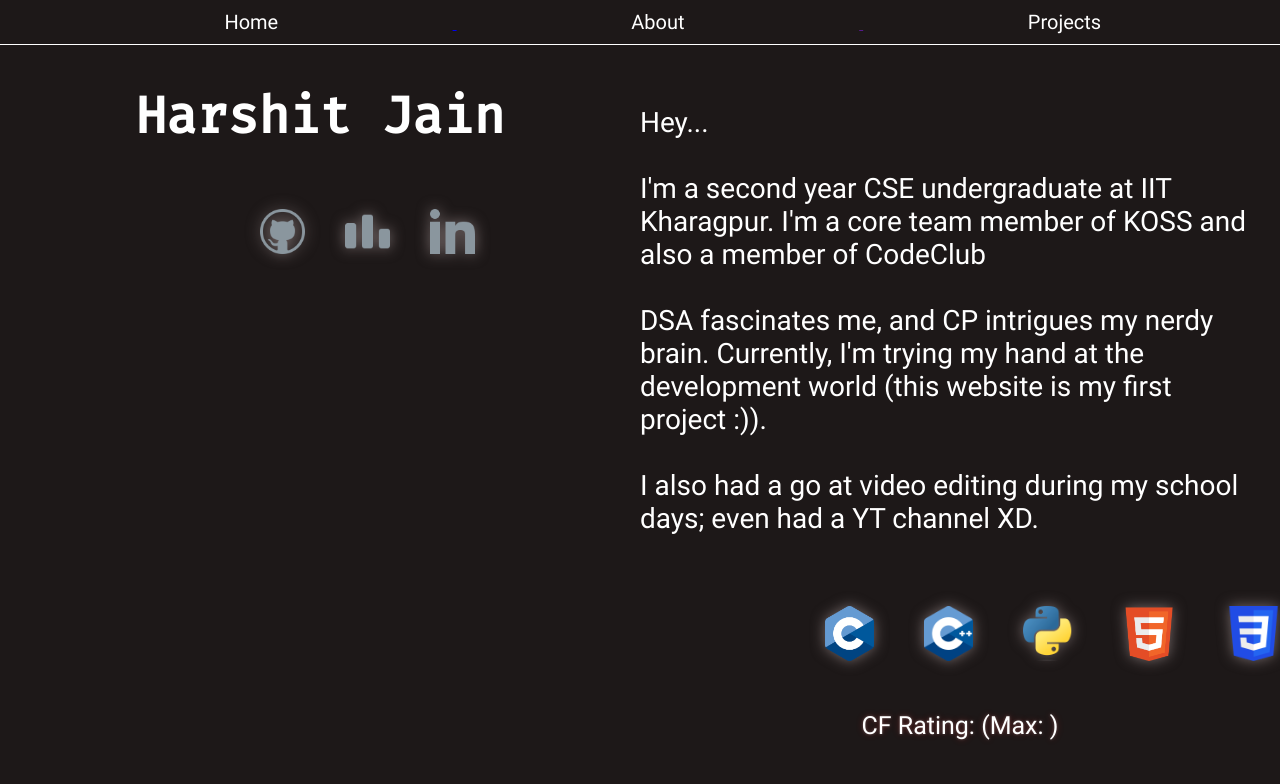
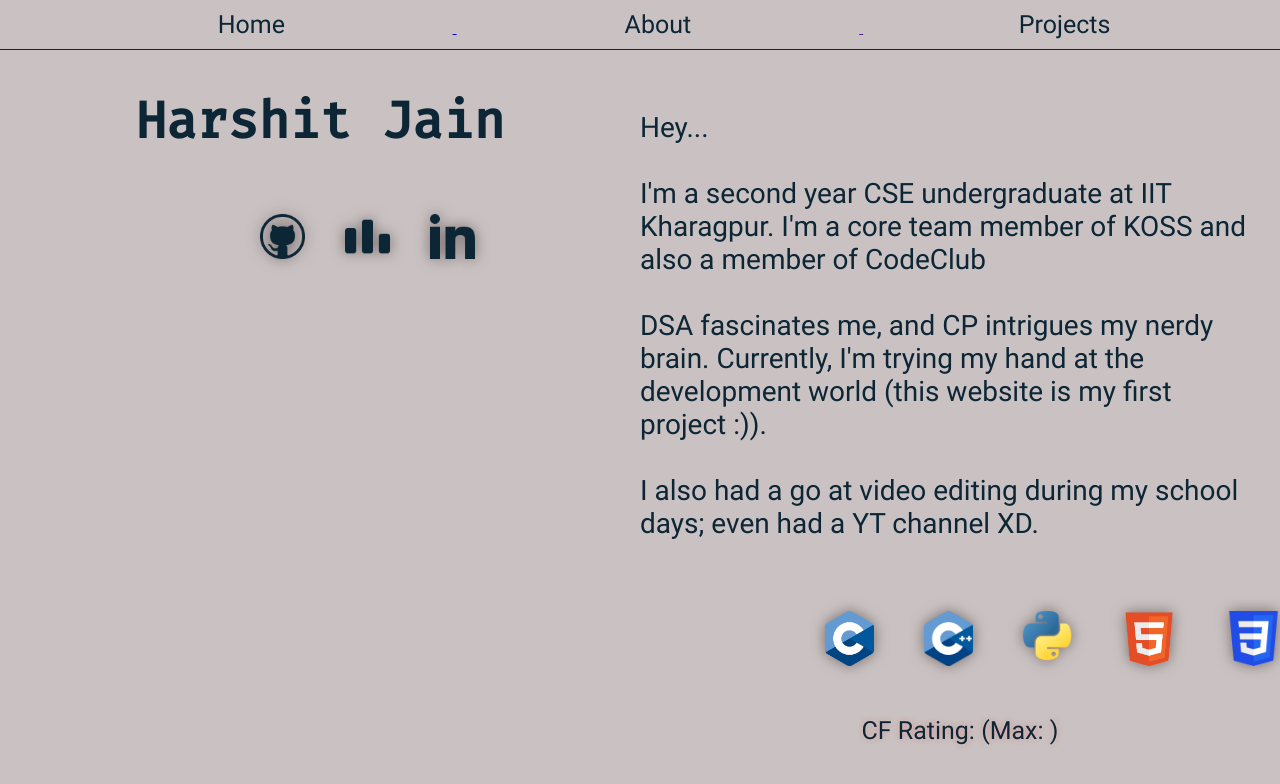
Before and after one commit to harshit-jain52/harshit-jain52.github.io, a plain HTML site: page about.html in a window 1280 px wide. Shown: the top 784 px of the page. Drawn offline with Linux system fonts and the light colour scheme; no server answers.

Commit message:
Default Light/Dark Themes

```diff
--- a/about.html
+++ b/about.html
@@ -8,8 +8,8 @@
     <script type="text/javascript" src="script.js"></script>
 </head>
 
-<body id="about" style="background-color: rgb(29, 24, 24);">
-    <nav class="nav-for-else">
+<body class="for-else">
+    <nav>
         <ul>
             <a href="./index.html">
                 <li>Home</li>
@@ -27,14 +27,17 @@
         <footer id="handles">
             <div class="box">
                 <a href="https://github.com/harshit-jain52" target="_blank">
-                    <img class="logo" src="Media/github_logo_grey.png" alt="github">
+                    <img class="logo-dark" src="Media/github_logo_grey.png" alt="github">
+                    <img class="logo-light" src="Media/github_logo_firefly.png" alt="github">
                 </a>
                 <a href="https://codeforces.com/profile/harshit_jain52" target="_blank">
-                    <img class="logo" src="Media/CF_logo_grey.png" alt="codeforces">
+                    <img class="logo-dark" src="Media/CF_logo_grey.png" alt="codeforces">
+                    <img class="logo-light" src="Media/CF_logo_firefly.png" alt="codeforces">
                 </a>
                 </a>
                 <a href="https://www.linkedin.com/in/harshit-jain-4081a0256/" target="_blank">
-                    <img class="logo" src="Media/LinkedIn_logo_grey.png" alt="linkedin">
+                    <img class="logo-dark" src="Media/LinkedIn_logo_grey.png" alt="linkedin">
+                    <img class="logo-light" src="Media/LinkedIn_logo_firefly.png" alt="linkedin">
                 </a>
             </div>
         </footer>
--- a/styles.css
+++ b/styles.css
@@ -1,3 +1,61 @@
+:root {
+    --bg-dark: black;
+    --text-dark: white;
+    --hero-text-dark: #e5e5e5;
+    --hero1-dark: #15a1f1;
+    --hero2-dark: #d31594;
+    --hero3-dark: #c10528;
+    --bg2-dark: rgb(29, 24, 24);
+
+    --bg-light: white;
+    --text-light: #0d2636;
+    --hero-text-light: #0f0d0d;
+    --hero1-light: #075b8b;
+    --hero2-light: #b91b85;
+    --hero3-light: #c10528;
+    --bg2-light: rgb(202, 194, 194);
+}
+
+@media(prefers-color-scheme: dark) {
+    :root {
+        --bg: var(--bg-dark);
+        --text: var(--text-dark);
+        --hero-text: var(--hero-text-dark);
+        --hero1: var(--hero1-dark);
+        --hero2: var(--hero2-dark);
+        --hero3: var(--hero3-dark);
+        --bg2: var(--bg2-dark);
+    }
+
+    .logo-dark:hover {
+        filter: drop-shadow(0 0 7px rgb(211, 8, 8));
+    }
+
+    .logo-light {
+        display: none;
+    }
+}
+
+@media(prefers-color-scheme: light) {
+    :root {
+        --bg: var(--bg-light);
+        --text: var(--text-light);
+        --hero-text: var(--hero-text-light);
+        --hero1: var(--hero1-light);
+        --hero2: var(--hero2-light);
+        --hero3: var(--hero3-light);
+        --bg2: var(--bg2-light);
+    }
+
+    .logo-light:hover {
+        filter: drop-shadow(0 0 7px rgb(211, 8, 8));
+    }
+
+    .logo-dark {
+        display: none;
+    }
+}
+
 @font-face {
     font-family: CascadiaCode;
     src: url(Fonts/CascadiaCode_Regular.ttf);
@@ -16,7 +74,7 @@
 body {
     height: 100%;
     margin: 0px;
-    background-color: black;
+    background-color: var(--bg);
 }
 
 div.intro {
@@ -26,7 +84,7 @@ div.intro {
 }
 
 .welcome {
-    color: #e5e5e5;
+    color: var(--hero-text);
     font-family: Firacode;
     font-size: 3.75rem;
     text-transform: uppercase;
@@ -34,7 +92,7 @@ div.intro {
     display: flex;
     align-items: center;
     justify-content: center;
-    background-color: black;
+    background-color: var(--bg);
 }
 
 .animation {
@@ -55,15 +113,15 @@ div.intro {
 }
 
 .first div {
-    background-color: #15a1f1;
+    background-color: var(--hero1);
 }
 
 .second div {
-    background-color: #d31594;
+    background-color: var(--hero2);
 }
 
 .third div {
-    background-color: #c10528;
+    background-color: var(--hero3);
 }
 
 .third div img {
@@ -106,14 +164,9 @@ div.intro {
     }
 }
 
-/* .scrolled {
-    background-image: url(Media/bg_gradient_black-blue.jpg);
-    background-size: 100% 100%;
-} */
-
 h1 {
     font-family: CascadiaCode;
-    color: white;
+    color: var(--text);
     text-align: center;
     text-shadow: 4px 0 rgb(73, 70, 70);
 }
@@ -125,14 +178,14 @@ p span img {
 
 h2 {
     font-family: FiraCode;
-    color: white;
+    color: var(--text);
     font-size: 50px;
     text-align: center;
 }
 
 h3 {
     font-family: CascadiaCode;
-    color: white;
+    color: var(--text);
     font-size: 25px;
     display: inline-block;
     position: relative;
@@ -143,15 +196,19 @@ nav {
     padding: 10px;
     position: sticky;
     top: 0;
-    border-top: white solid 1px;
-    background-color: black;
+    border-top: var(--text) solid 1px;
+    background-color: var(--bg);
     z-index: 1;
 }
 
-.nav-for-else {
+.for-else {
+    background-color: var(--bg2);
+}
+
+.for-else nav {
     border-top: none;
-    border-bottom: white solid 1px;
-    background-color: rgb(29, 24, 24);
+    border-bottom: var(--text) solid 1px;
+    background-color: var(--bg2);
 }
 
 nav ul {
@@ -162,7 +219,7 @@ nav ul {
 nav ul li {
     display: inline-block;
     width: 33%;
-    color: white;
+    color: var(--text);
     text-align: center;
     font-family: Roboto;
     font-size: 25px;
@@ -178,7 +235,7 @@ nav ul li:hover {
 }
 
 p.formal_intro {
-    color: white;
+    color: var(--text);
     text-align: left;
     font-family: Roboto;
     font-size: 28px;
@@ -187,7 +244,7 @@ p.formal_intro {
 
 #textlink {
     text-decoration: none;
-    color: white;
+    color: var(--text);
 }
 
 #textlink:hover {
@@ -219,19 +276,24 @@ p.formal_intro {
     margin: 25px;
 }
 
-#handles .logo {
+.logo:hover {
+    filter: drop-shadow(0 0 7px rgb(211, 8, 8));
+}
+
+#handles .logo-dark {
     width: 45px;
     height: 45px;
     margin: 20px;
 }
 
-
-.logo:hover {
-    filter: drop-shadow(0 0 7px rgb(211, 8, 8));
+#handles .logo-light {
+    width: 45px;
+    height: 45px;
+    margin: 20px;
 }
 
 #cf_rating {
-    color: white;
+    color: var(--text);
     font-family: Roboto;
     font-size: 25px;
     text-shadow: 0 0 7px rgb(211, 8, 8, .3), 0 0 3px rgba(255, 255, 255, .3);
@@ -239,12 +301,18 @@ p.formal_intro {
 }
 
 table {
-    color: white;
+    color: var(--text);
     font-family: Roboto;
     font-size: 23px;
 }
 
-table .logo {
+table .logo-dark {
+    width: 85px;
+    height: 85px;
+    margin: 30px;
+}
+
+table .logo-light {
     width: 85px;
     height: 85px;
     margin: 30px;
@@ -254,95 +322,3 @@ table td {
     padding-top: 25px;
     padding-right: 15px;
 }
-/* @media screen and (max-width: 1200px) {
-    p.formal_intro {
-        font-size: 15px;
-    }
-
-    #about .logo {
-        width: 45px;
-        height: 45px;
-        margin: 10px;
-    }
-
-    #handles .logo {
-        width: 30px;
-        height: 30px;
-        margin: 5px;
-    }
-
-    #cf_rating {
-        font-size: 15px;
-        text-shadow: 0 0 2px rgba(255, 255, 255, .3), 0 0 1px rgba(255, 255, 255, .3);
-    }
-
-    .welcome {
-        flex-direction: column;
-        font-size: 2rem;
-    }
-
-    div.intro {
-        font-size: 2.5rem;
-    }
-
-    .animation div div {
-        padding: 0.25rem 0.75rem;
-        height: 2.5rem;
-        margin-bottom: 1, 76rem;
-    }
-
-    @keyframes text-animation {
-        0% {
-            margin-top: 0;
-        }
-
-        15% {
-            margin-top: 0;
-        }
-
-        30% {
-            margin-top: -5.2rem;
-        }
-
-        45% {
-            margin-top: -5.2rem;
-        }
-
-        60% {
-            margin-top: -10.8rem;
-        }
-
-        75% {
-            margin-top: -10.8rem;
-        }
-
-        90% {
-            margin-top: 0rem;
-        }
-
-        100% {
-            margin-top: 0rem;
-        }
-    }
-
-    .third div img {
-        width: 1.65rem;
-        height: 1.65rem;
-        margin-left: 0.6rem
-    }
-
-    nav {
-        padding: 5px;
-        border-top: white solid 0.5px;
-        border-bottom: white solid 0.5px;
-    }
-
-    nav ul li {
-        font-size: 15px;
-    }
-
-    nav ul li:hover {
-        color: #4b48d4;
-        text-shadow: 0 0 2px rgba(255, 255, 255, .3), 0 0 1px rgba(255, 255, 255, .3);
-    }
-} */
```
Also changed, not shown: projects.html (+8 -5 lines), Media/CF_logo_firefly.png (added), Media/LinkedIn_logo_firefly.png (added), Media/csv_firefly.png (added), Media/github_logo_firefly.png (added), Media/hangman_firefly.png (added), Media/website_firefly.png (added).
